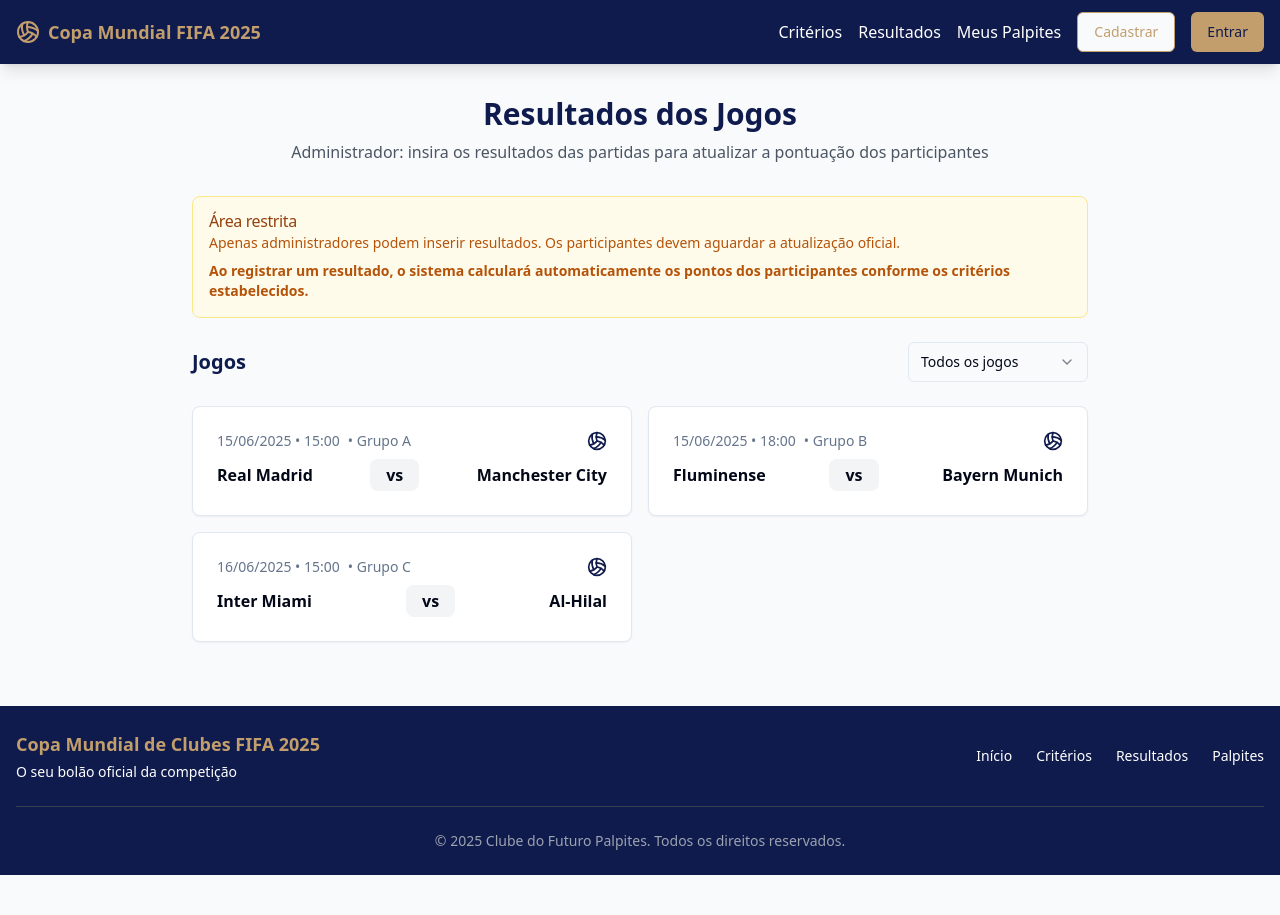
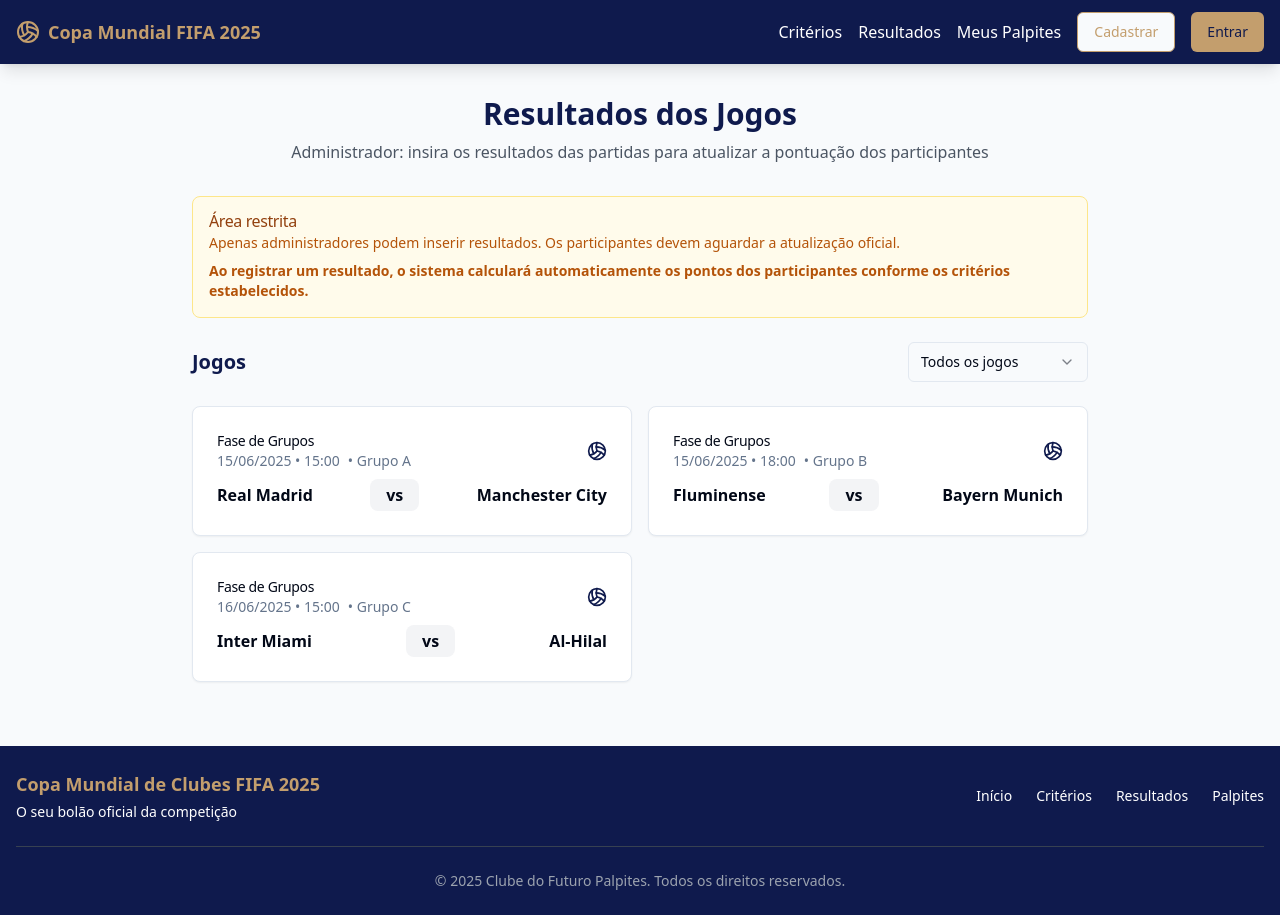
Before and after one commit to dmoreira93/clube-futuro-palpites, a React (Vite) app: page /resultados in a window 1280 px wide. Before the commit the page ends 875 px from the top, so only its background shows below. Built offline with nearby package versions, Linux system fonts and the light colour scheme.

Commit message:
Fix: Resolve type error in Resultados page
The MatchCard component was missing the 'stage' property, causing a type error. This commit adds the missing property to resolve the error.

```diff
--- a/src/pages/Resultados.tsx
+++ b/src/pages/Resultados.tsx
@@ -17,6 +17,7 @@ const matchesData: Match[] = [
     time: "15:00",
     group: "A",
     status: "upcoming",
+    stage: "Fase de Grupos", // Adding stage property
   },
   {
     id: "2",
@@ -26,6 +27,7 @@ const matchesData: Match[] = [
     time: "18:00",
     group: "B",
     status: "upcoming",
+    stage: "Fase de Grupos", // Adding stage property
   },
   {
     id: "3",
@@ -35,6 +37,7 @@ const matchesData: Match[] = [
     time: "15:00",
     group: "C",
     status: "upcoming",
+    stage: "Fase de Grupos", // Adding stage property
   },
 ];
 
@@ -88,6 +91,7 @@ const Resultados = () => {
               date={match.date}
               time={match.time}
               group={match.group}
+              stage={match.stage} // Adding the required stage property
               selected={selectedMatch === match.id}
               onClick={handleSelectMatch}
             />
--- a/src/types/matches.ts
+++ b/src/types/matches.ts
@@ -1,4 +1,3 @@
-
 import { Prediction } from "./predictions";
 
 export type Team = {
```
